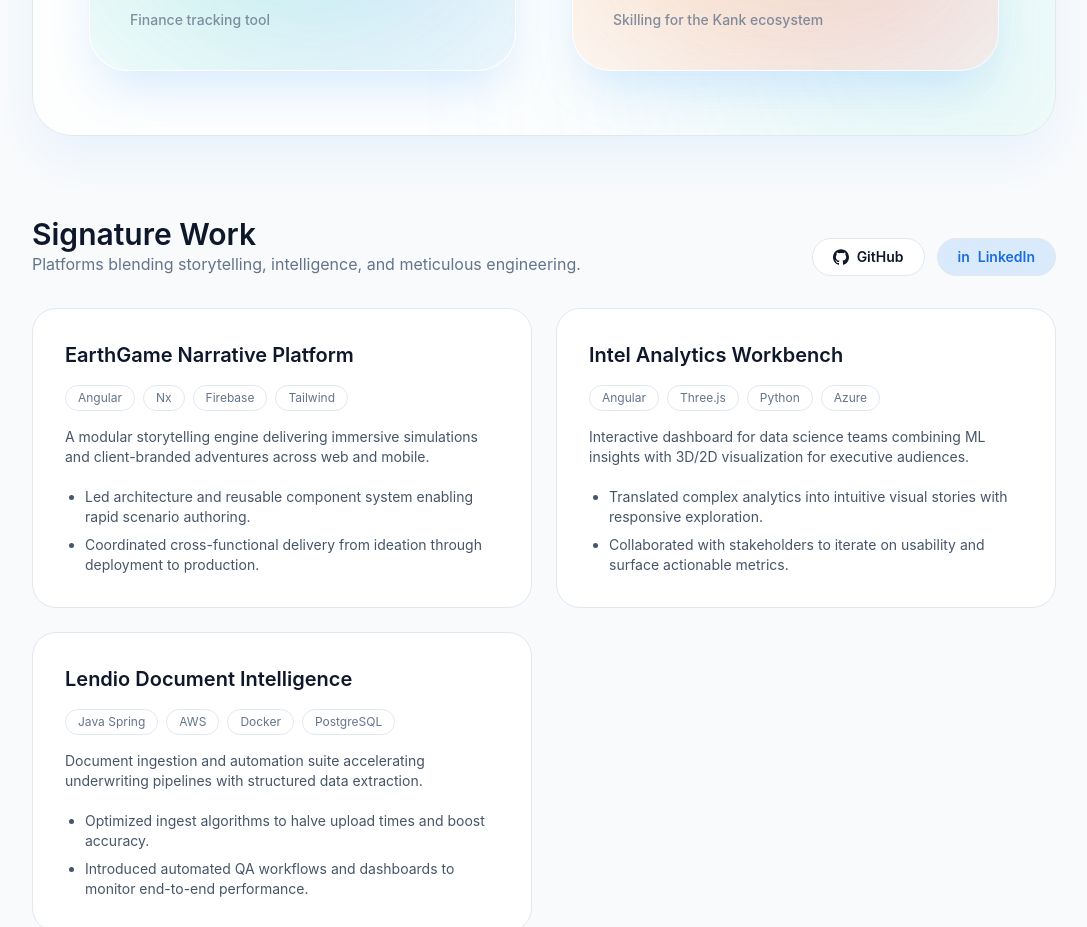
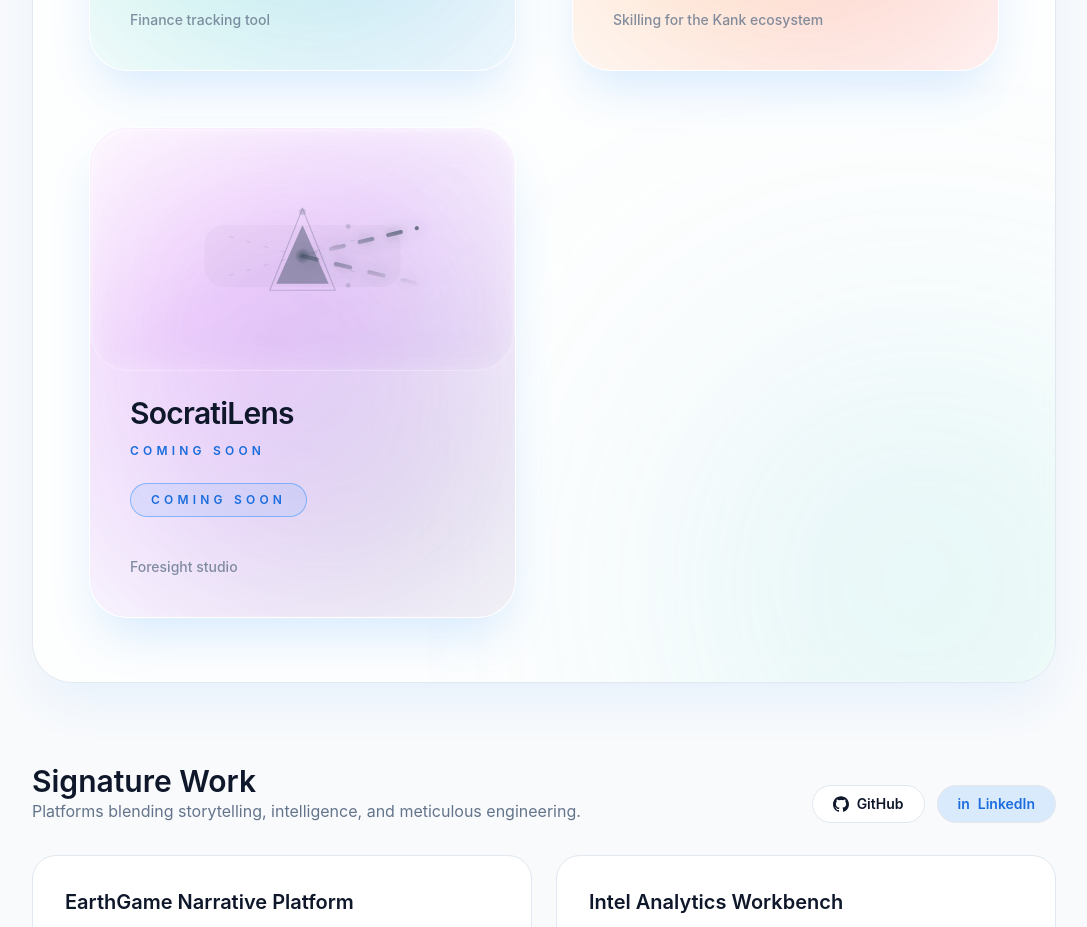
Before and after one commit to EdmondMbadu/edmond-portfolio, an Angular app: page / in a window 1280 px wide. Shown: the part 1940-2867 px from the top of the page, without its empty margins (96-1183 px from the left). Built offline with nearby package versions, Linux system fonts and the light colour scheme.

Commit message:
added the socraticlens back

```diff
--- a/src/app/pages/portfolio/portfolio.component.ts
+++ b/src/app/pages/portfolio/portfolio.component.ts
@@ -81,6 +81,15 @@
       status: 'Live',
       visual: { from: 'from-amber-500/60', via: 'via-orange-400/40', to: 'to-rose-500/60' },
       motif: 'constellations'
+    },
+    {
+      name: 'SocratiLens',
+      tagline: 'Foresight studio',
+      description: 'An in-progress platform experimenting with AI-guided discovery for civic research teams.',
+      link: null,
+      status: 'Coming soon',
+      visual: { from: 'from-fuchsia-500/60', via: 'via-purple-500/40', to: 'to-slate-500/60' },
+      motif: 'prism'
     }
   ];
 
```
